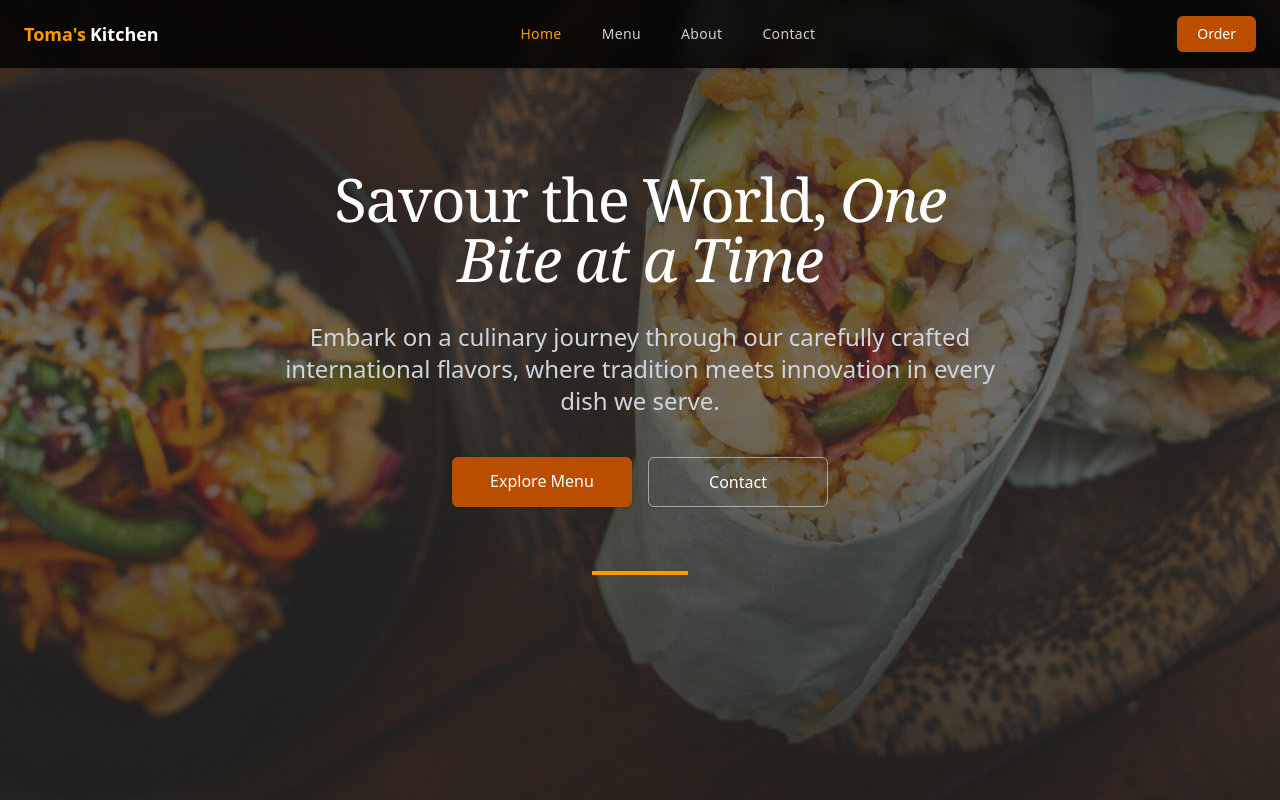
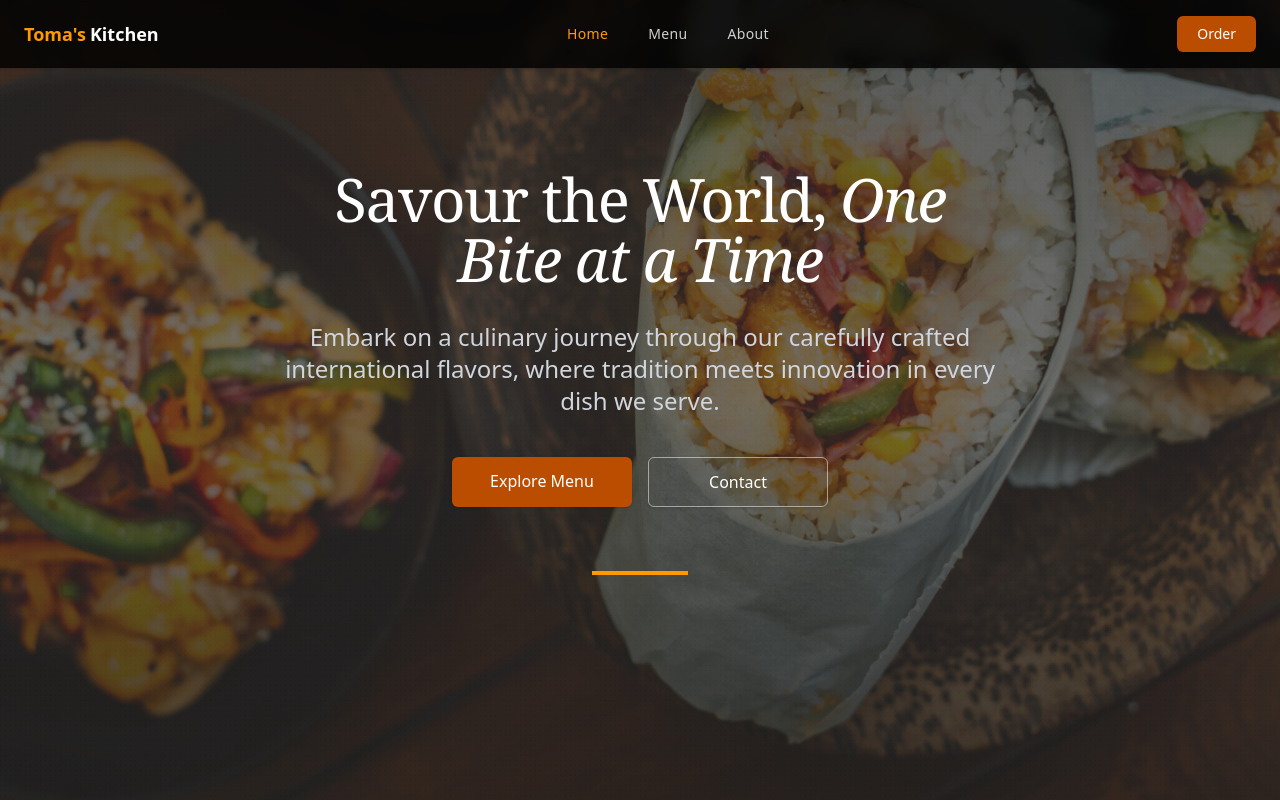
Before and after one commit to KonstantinasGucul/Tomas-Kitchen, a React (Vite) app: page / in a window 1280 px wide. Shown: the top 800 px of the page. Built offline with nearby package versions, Linux system fonts and the light colour scheme.

Commit message:
Remove Contact link from Navbar (both desktop and mobile)

```diff
--- a/src/components/Navbar.jsx
+++ b/src/components/Navbar.jsx
@@ -60,7 +60,7 @@ export default function Navbar({ onOpenOrder }) {
 
         {/* Desktop Navigation */}
         <div className="hidden md:flex space-x-10 text-sm font-light tracking-wide">
-          {['home', 'menu', 'about', 'contact'].map((key) => (
+          {['home', 'menu', 'about'].map((key) => (
             <a
               key={key}
               href={`#${key}`}
@@ -104,7 +104,7 @@ export default function Navbar({ onOpenOrder }) {
       {/* Mobile Dropdown Menu */}
       {isMenuOpen && (
         <div className="md:hidden bg-black/80 px-6 pb-4 pt-2 space-y-2 text-sm transition-all duration-300 ease-in-out">
-          {['home', 'menu', 'about', 'contact'].map((key) => (
+          {['home', 'menu', 'about'].map((key) => (
             <a
               key={key}
               href={`#${key}`}
```
